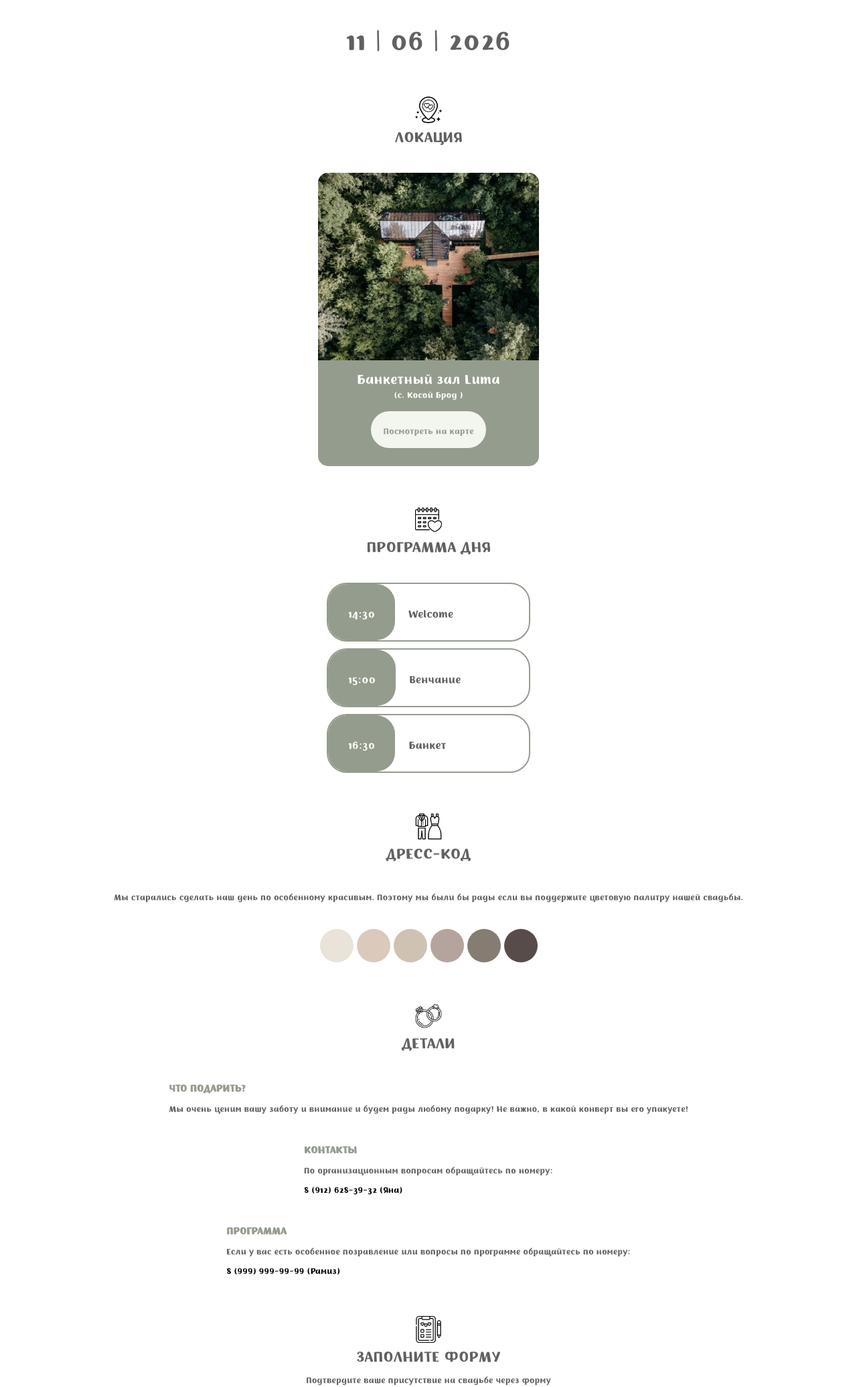
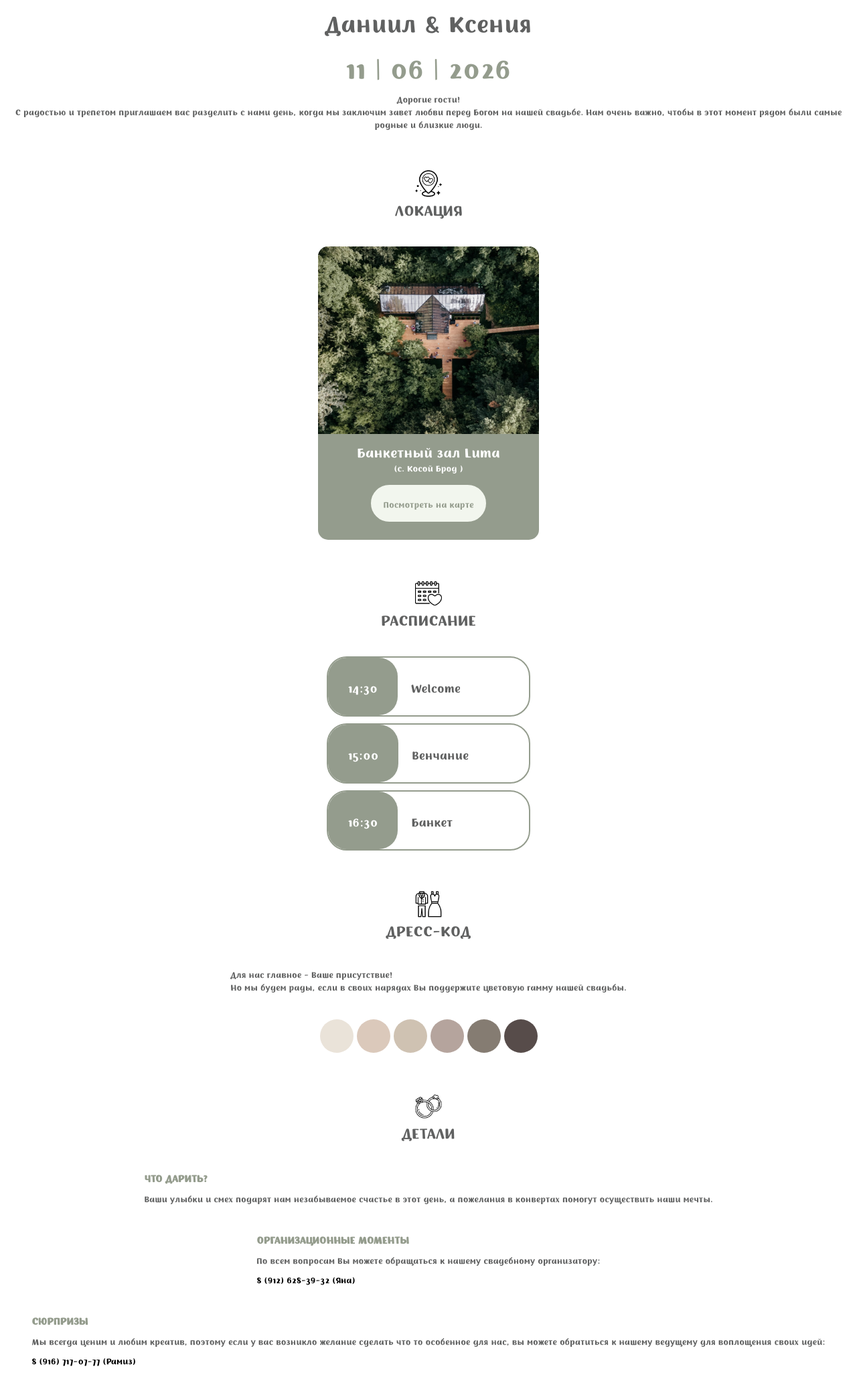
Before and after one commit to WiseKing5378/Daniil-wedding, a plain HTML site: page index.html in a window 1280 px wide. Shown: the part 456-2527 px from the top of the page at 67% size. Drawn offline with Linux system fonts and the light colour scheme.

Commit message:
add invitation block

```diff
--- a/index.html
+++ b/index.html
@@ -11,7 +11,7 @@
 <body>
     <header></header>
     <main>
-        <section class="invitation">
+        <section class="main-foto">
             <div style="font-size: 50px;">
                 Wedding Day
             </div>
@@ -19,10 +19,18 @@
         </section>
 
 
-        <section>
-            <div style="font-size: 50px; color:#606161;">
+        <section class="invitation">
+            <div style="font-size: 44px; color:#606161;">
+                Даниил & Ксения
+            </div>
+            <div style="font-size: 50px; color:#949c8d;">
                 11 | 06 | 2026
             </div>
+            <p>
+                Дорогие гости! <br>
+                С радостью и трепетом приглашаем вас разделить с нами день, когда мы заключим завет любви перед Богом на нашей свадьбе.
+                Нам очень важно, чтобы в этот момент рядом были самые родные и близкие люди.
+            </p>
         </section>
         <section class="place">
             <div class="title-sec">
@@ -47,7 +55,7 @@
         <section>
             <div class="title-sec">
                 <img src="calendar.png" alt="" class="title-img">
-                <h2 class="title">Программа дня</h2>
+                <h2 class="title">Расписание</h2>
             </div>
             <div class="plan">
                 <div class="plan-item"><span>14:30</span>Welcome</div>
@@ -61,7 +69,8 @@
                 <img src="dress.png" alt="" class="title-img">
                 <h2 class="title">Дресс-код</h2>
             </div>
-            <p>Мы старались сделать наш день по особенному красивым. Поэтому мы были бы рады если вы поддержите цветовую палитру нашей свадьбы.</p>
+            <p>Для нас главное - Ваше присутствие! <br>
+                Но мы будем рады, если в своих нарядах Вы поддержите цветовую гамму нашей свадьбы.</p>
             <div class="colors">
                 <div class="colors-card"></div>
                 <div class="colors-card"></div>
@@ -78,18 +87,18 @@
                 <h2 class="title">Детали</h2>
             </div>
             <div class="gift-item">
-                <h3>ЧТО ПОДАРИТЬ?</h3>
-                <p>Мы очень ценим вашу заботу и внимание и будем рады любому подарку! Не важно, в какой конверт вы его упакуете!</p>
+                <h3>ЧТО ДАРИТЬ?</h3>
+                <p>Ваши улыбки и смех подарят нам незабываемое счастье в этот день, а пожелания в конвертах помогут осуществить наши мечты.</p>
             </div>
             <div class="gift-item">
-                <h3>КОНТАКТЫ</h3>
-                <p>По организационным вопросам обращайтесь по номеру:</p>
+                <h3>ОРГАНИЗАЦИОННЫЕ МОМЕНТЫ</h3>
+                <p>По всем вопросам Вы можете обращаться к нашему свадебному организатору:</p>
                 <p style="text-decoration: none; color: black;">8 (912) 628-39-32 (Яна)</p>
             </div>
             <div class="gift-item">
-                <h3>ПРОГРАММА</h3>
-                <p>Если у вас есть особенное позравление или вопросы по программе обращайтесь по номеру:</p>
-                <p style="text-decoration: none; color: black;">8 (999) 999-99-99 (Рамиз)</p>
+                <h3>СЮРПРИЗЫ</h3>
+                <p>Мы всегда ценим и любим креатив, поэтому если у вас возникло желание сделать что то особенное для нас, вы можете обратиться к нашему ведущему для воплощения своих идей:</p>
+                <p style="text-decoration: none; color: black;">8 (916) 717-07-77 (Рамиз)</p>
             </div>
         </section>
         <section class="feedback">
@@ -97,7 +106,10 @@
                 <img src="details.png" alt="" class="title-img">
                 <h2 class="title">Заполните форму</h2>
             </div>
-            <p>Подтвердите ваше присутствие на свадьбе через форму</p>
+            <p>Подтвердите ваше присутствие на свадьбе. <br>
+                С нетерпением ждем встречи с вами! <br>
+                <span style="color: #949c8d;">Даниил & Ксения</span>
+            </p>
             <script src="https://forms.yandex.ru/_static/embed.js"></script><iframe src="https://forms.yandex.ru/u/69fcc0d9e010db31b78478e3?iframe=1&quot;" frameborder="0" name="ya-form-69fcc0d9e010db31b78478e3" width="360"></iframe>
         </section>
         <section class="end">
--- a/style.css
+++ b/style.css
@@ -46,7 +46,7 @@ section{
     width: 100%;
 }
 
-.invitation{
+.main-foto{
     flex-direction: column;
     align-items: center;
     justify-content: space-between;
@@ -58,6 +58,10 @@ section{
     color: rgb(238, 237, 237);
 }
 
+.invitation{
+    gap: 10px;
+    padding-top: 0px;text-align: center;
+}
 
 
 .card{
@@ -165,7 +169,7 @@ section{
 
 
 .plan{
-    font-size: 20px;
+    font-size: 22px;
     display: flex;
     align-items: center;
     justify-content: center;
```
